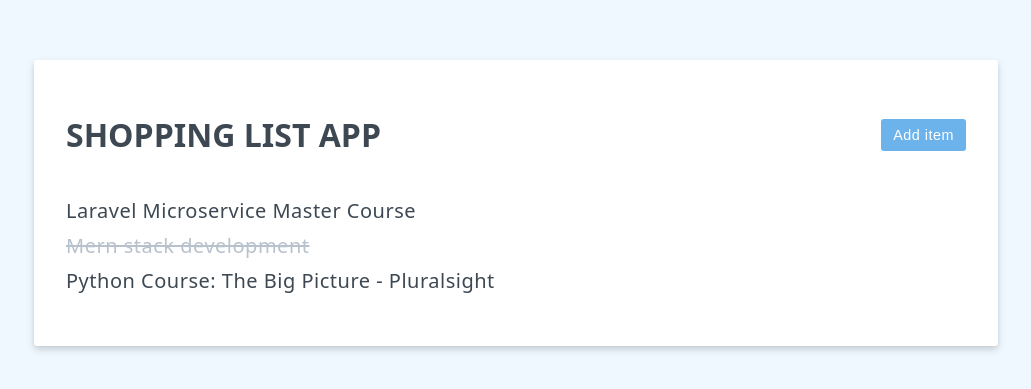
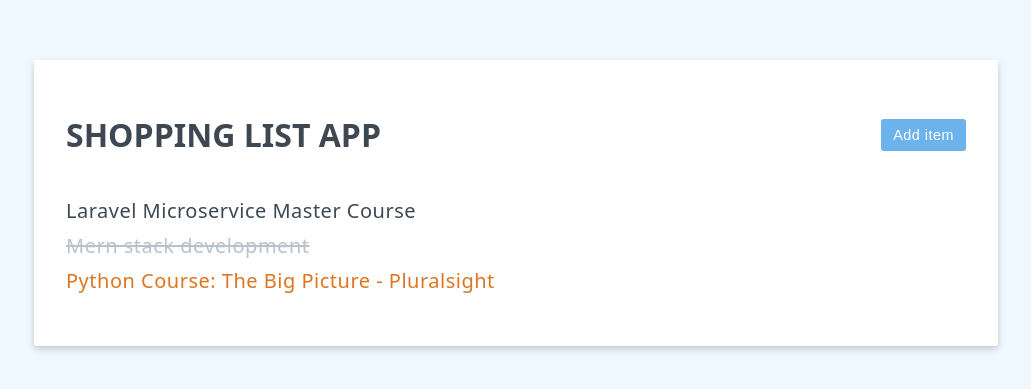
Before and after one commit to uzzal71/vuejs-fundamentals, a plain HTML site: page index.html in a window 1280 px wide. Shown: the part 197-586 px from the top of the page, without its empty margins (124-1155 px from the left). Drawn offline with nearby package versions, Linux system fonts and the light colour scheme.

Commit message:
Dynamic Classes

```diff
--- a/index.html
+++ b/index.html
@@ -19,7 +19,7 @@
             <button class="btn btn-primary" :disabled="newItem.length === 0" @click="saveItem">Save Item</button>
         </div>
         <ul>
-            <li v-for="item in items" :class="[item.purchased ? 'strikeout' : '']">{{ item.lebel }}</li>
+            <li v-for="item in items" :class="[item.purchased ? 'strikeout' : '', item.heighPriority ? 'priority' : '']">{{ item.lebel }}</li>
         </ul>
         <p v-if="items.length === 0">Nice job! you've bought all your items.</p>
     </div>
```
